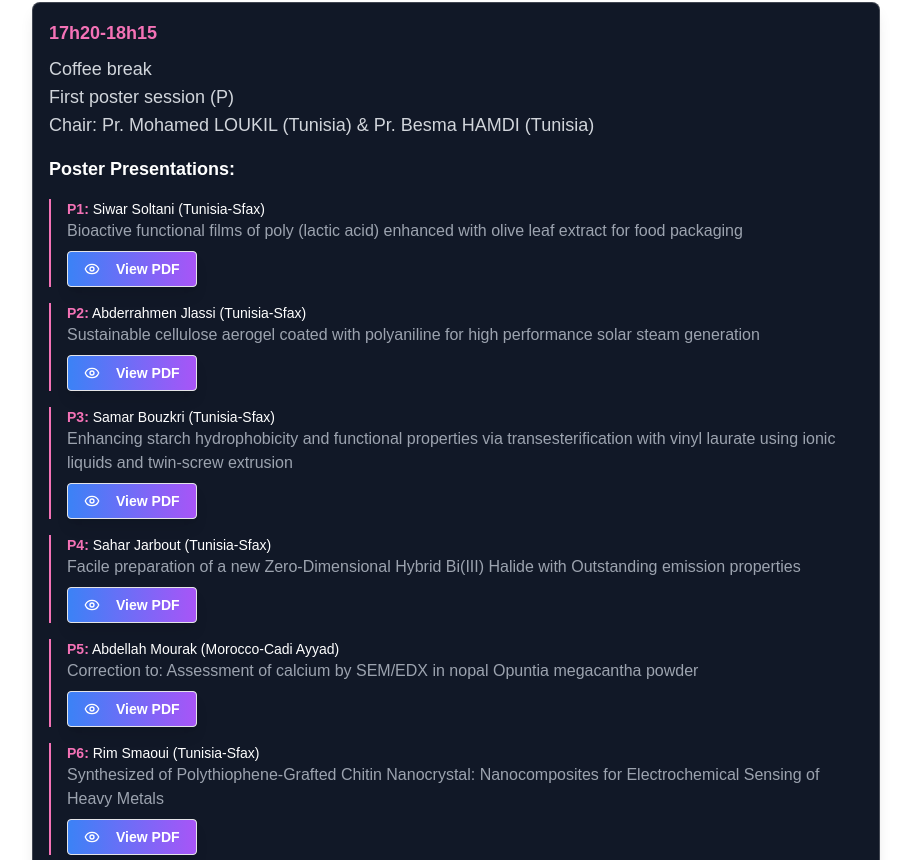
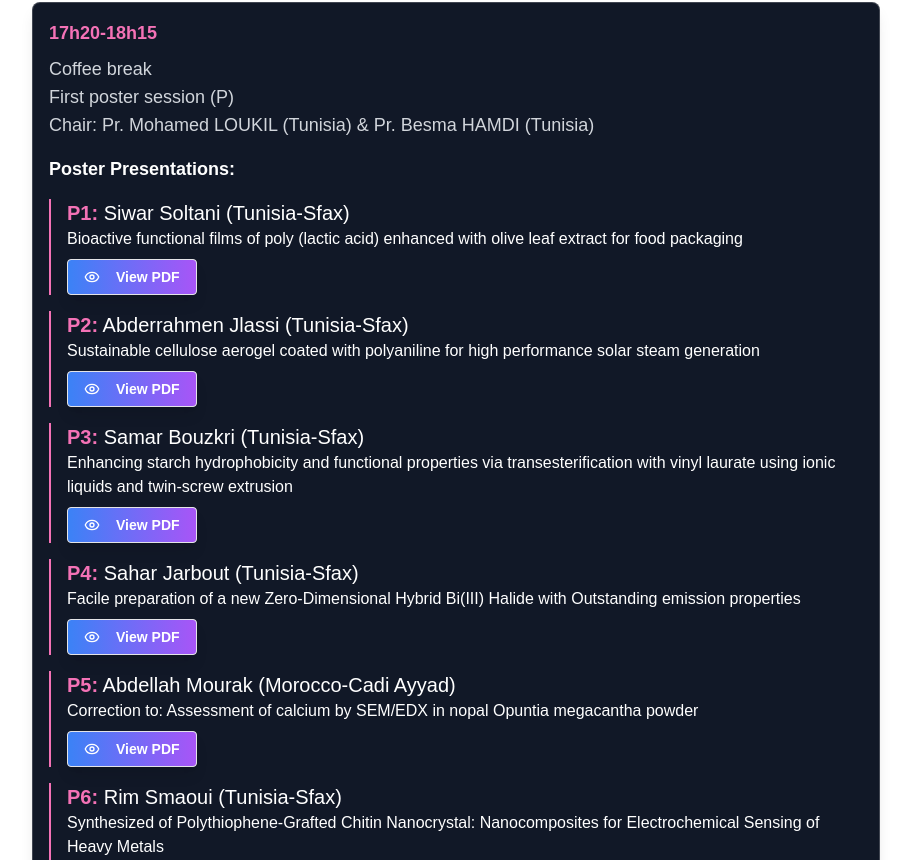
Before and after one commit to montatriki/ICCME2024, a Next.js app: page / in a window 1280 px wide. Shown: the part 1620-2480 px from the top of the page, without its empty margins (184-1095 px from the left). Built offline with nearby package versions, Linux system fonts and the light colour scheme.

Commit message:
Update Poster.tsx
text-white

```diff
--- a/src/components/Poster.tsx
+++ b/src/components/Poster.tsx
@@ -24,10 +24,10 @@ const Poster: React.FC<PosterProps> = ({ presenter, pdfId }) => {
 
   return (
     <div className="border-l-2 border-pink-400 pl-4">
-      <p className="text-sm text-white">
+      <p className="text-xl text-white">
         <span className="font-semibold text-pink-400">{presenter.id}:</span> {presenter.presenter}
       </p>
-      <p className="text-l text-gray-400">{presenter.topic}</p>
+      <p className="text-l text-white">{presenter.topic}</p>
       <Button
         onClick={handleViewPdf}
         className="mt-2 bg-gradient-to-r from-blue-500 to-purple-500 text-white font-bold py-2 px-4 rounded shadow-lg hover:shadow-xl transition duration-300 ease-in-out transform hover:-translate-y-1"
```
